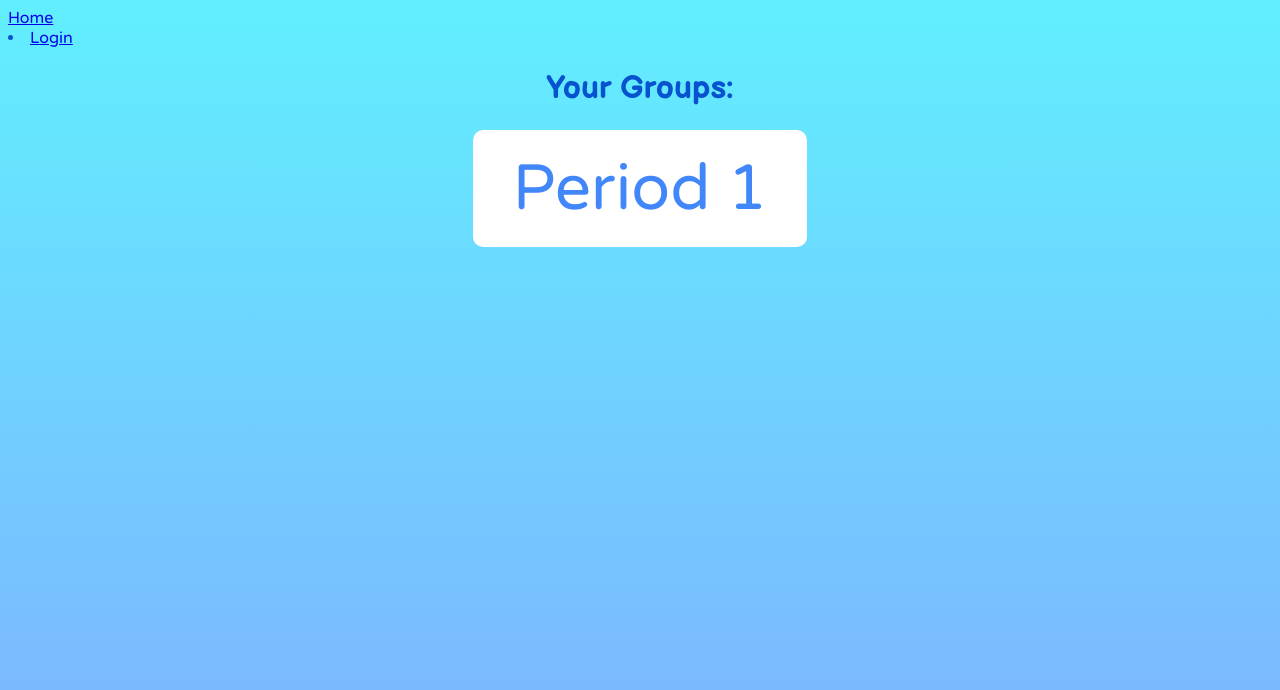
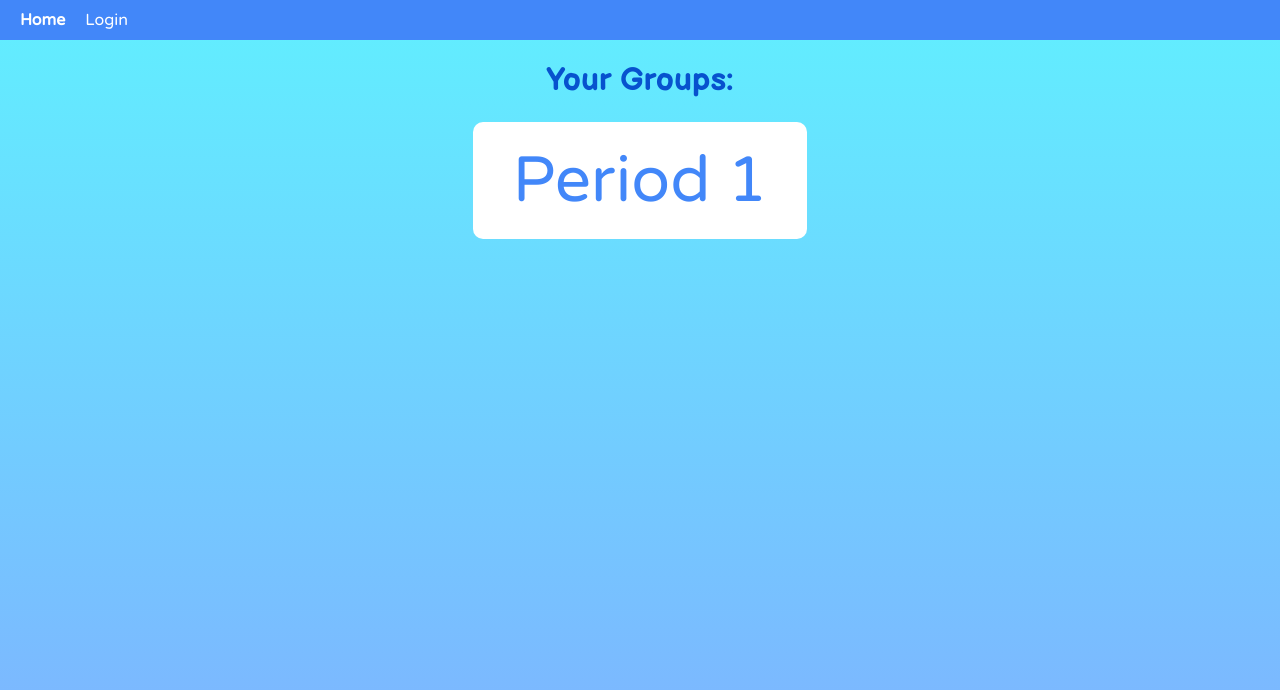
Before and after one commit to crystalpederson/participate-project, a React app: page / in a window 1280 px wide. Built offline with nearby package versions, Linux system fonts and the light colour scheme.

Commit message:
updated nav bar

```diff
--- a/client/components/App.js
+++ b/client/components/App.js
@@ -1,5 +1,6 @@
 import React, { Component } from 'react';
 import { Routes, Route, Link } from 'react-router-dom';
+import { Navbar, Nav, Container } from 'react-bootstrap';
 
 import Home from './Home.jsx';
 import ParticipantsContainer from './ParticipantsContainer.jsx';
@@ -10,9 +11,20 @@ class App extends Component{
   render(){
     return(
       <div>
+      {/* //   <Navbar collapseOnSelect fixed='top' expand='sm' bg='dark' variant='dark'>
+      //     <Container>
+      //       <Navbar.Toggle aria-controls='responsive-navbar-nav'/>
+      //       <Navbar.Collapse id='responsive-navbar-nav'>
+      //         <Nav>
+      //           <Nav.Link href='/'>Home</Nav.Link>
+      //           <Nav.Link href='/login'>Log In</Nav.Link>
+      //         </Nav>
+      //       </Navbar.Collapse>
+      //     </Container>
+      //   </Navbar> */}
         <nav className='navbar'>
-          <a href='/' className='navbar-brand'>
-            Home
+          <a href='/' className='nav-link' id='homeLink'>
+            <strong>Home</strong>
           </a>
           <div className='navbar-nav'>
             {/* <li className='nav-item'>
@@ -20,11 +32,9 @@ class App extends Component{
                 Participants
               </Link>
             </li> */}
-            <li className='nav-item'>
               <Link to={'/login'} className='nav-link'>
                 Login
               </Link>
-            </li>
           </div>
         </nav>
 
--- a/client/components/Participants.jsx
+++ b/client/components/Participants.jsx
@@ -13,8 +13,10 @@ const Participant =(props) => {
   return(
     <div className='participant'>
       <button id='deleteButton' onClick={()=>{{deletePart(name)}}}>x</button>
+      {/* <button id='deleteButton' onClick={update}>x</button> */}
       <h4 id='partName'>{name}</h4>
-      {/* <input className='check' type='checkbox'></input> */}
+      <input className='check' type='checkbox' ></input>
+
     </div>
   );
 
--- a/client/scss/styles.scss
+++ b/client/scss/styles.scss
@@ -8,6 +8,7 @@ $extra-dk: darken($dk-blue, 20%);
 
 
 body {
+  margin: 0;
   //background: $light-color;
   background: linear-gradient(0deg, hsla(217, 100%, 50%, 0.5) 0%, hsla(186, 100%, 69%, 1) 100%);
   font-family: 'Varela Round', sans-serif;
@@ -17,6 +18,19 @@ body {
     font-family: 'Balsamiq Sans', cursive;
     text-align: center;
   }
+}
+
+nav{
+  display: flex;
+  background-color: $extra-dk;
+  padding: 10px;
+}
+
+.nav-link{
+  text-decoration: none;
+  color: white;
+  padding-left: 10px;
+  padding-right: 10px;
 }
 
 .title{
@@ -82,15 +96,16 @@ body {
   display: flex;
   flex-direction: column;
   align-items: center;
-  justify-content: center;
+  justify-content: flex-end;
   margin: 10px;
   width: 100px;
 }
 
 #deleteButton{
-  border-radius: 50%;
   border: 0px;
   align-self: flex-end;
+  color: white;
+  background-color: transparent;
 }
 
 #selector{
@@ -119,3 +134,13 @@ body {
   align-items: center;
   justify-content: center;
 }
+
+
+input[type=checkbox] {
+  zoom:2;
+    // transform: scale(2);
+    // -ms-transform: scale(2);
+    // -webkit-transform: scale(2);
+    // padding: 10px;
+    // margin: 5px;
+}
--- a/package.json
+++ b/package.json
@@ -20,12 +20,14 @@
   "license": "ISC",
   "dependencies": {
     "axios": "^0.24.0",
+    "bootstrap": "^3.4.1",
     "browserify": "^17.0.0",
     "express": "^4.12.3",
     "gulp": "^4.0.2",
     "pg": "^8.7.1",
     "prop-types": "^15.6.1",
     "react": "^17.0.2",
+    "react-bootstrap": "^2.0.3",
     "react-dom": "^17.0.2",
     "react-router-dom": "^6.1.1",
     "source-map-loader": "^3.0.0"
--- a/server/controllers/partController.js
+++ b/server/controllers/partController.js
@@ -64,7 +64,6 @@ partController.deleteParticipants = (req, res, next) => {
 };
 
 partController.updateParticipants = (req, res, next) => {
-
   if(req.body.status === false){
     queryText = 'UPDATE participants SET status = TRUE WHERE class_id = ($1) AND name = ($2)';
   }else{
--- a/server/server.js
+++ b/server/server.js
@@ -10,7 +10,6 @@ const apiRouter = require('./routes/api');
  */
  app.use(express.json());
  app.use(express.urlencoded({ extended: true }));
-
 
 app.use('/api', apiRouter);
 
```
Also changed, not shown: 1 other file.
